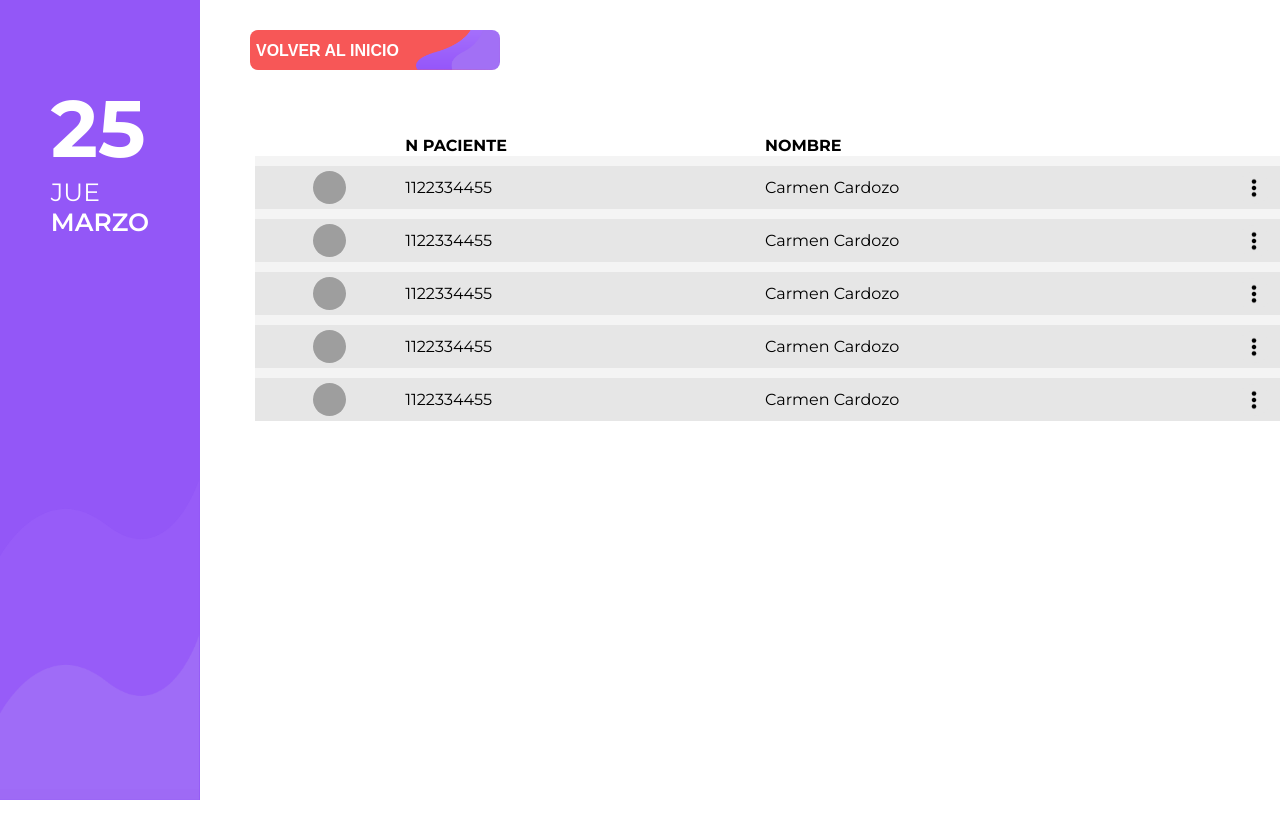
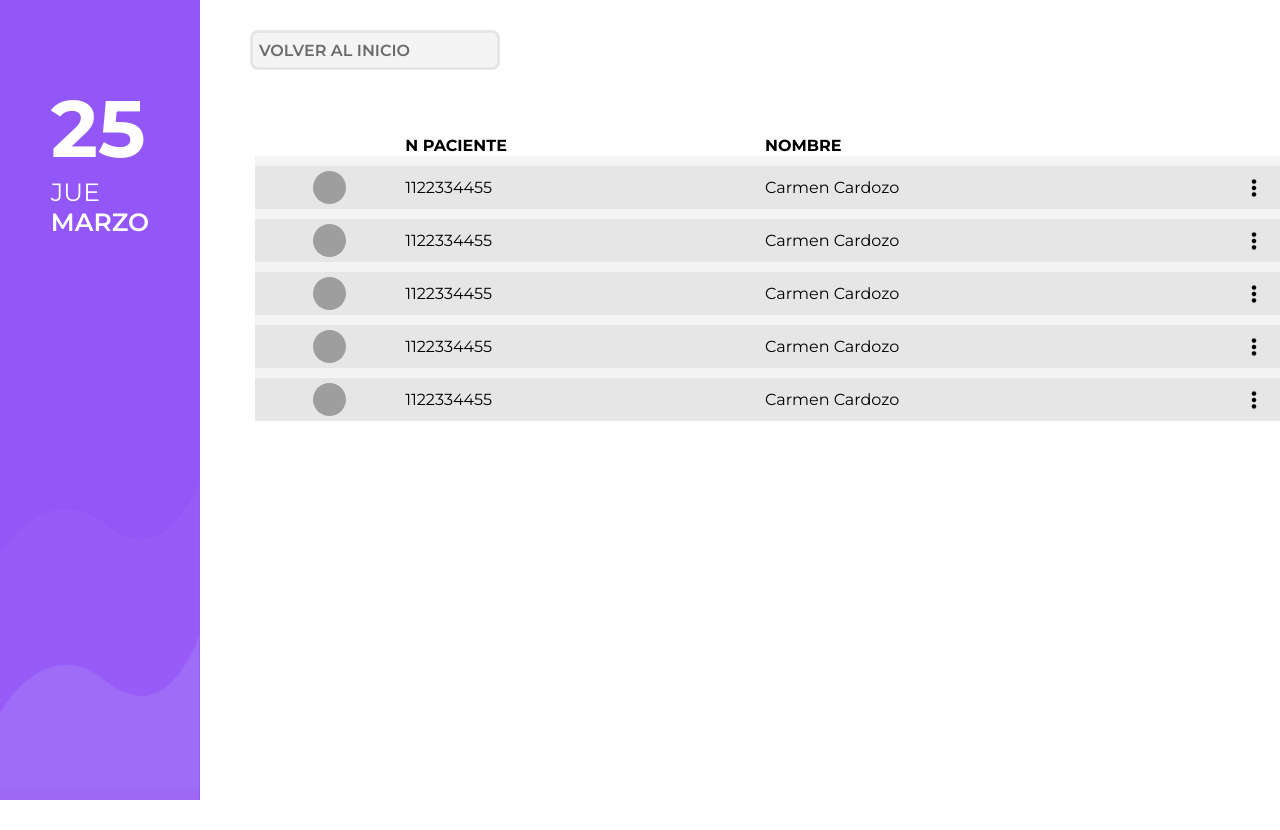
Before and after one commit to fabrizioserial/OncoMedicWEB, a React (Create React App) app: page /seeAllUsers in a window 1280 px wide. Shown: the top 830 px of the page. Built offline with nearby package versions, Linux system fonts and the light colour scheme; grey boxes are pictures that could not be loaded.

Commit message:
add modal fix it

```diff
--- a/src/component/home/modals/ModalPopOver.css
+++ b/src/component/home/modals/ModalPopOver.css
@@ -21,6 +21,8 @@
     height: 400px; /* Height in proportion to its parent container */
     margin: auto; /* Auto margin according to the element width */
     padding: 10px;
+    display: flex;
+    flex-direction: column;
     border: 1px solid black;
     border-radius: 20px; /* Optional. Rounds container corners */
     border-style: none;
@@ -32,6 +34,11 @@
    font-size: 25px;
    font-weight: bold;
    border-style: none;
+   display: flex;
+   margin-right: 10px;
+   justify-self: end;
+   position: absolute;
+   align-self: flex-end;
 }
 .close:hover,
 .close:focus {
@@ -49,12 +56,17 @@
 }
 
 .add-inside-the-modal{
-    margin-top: 50px;
-    margin-left: 20px;
+    margin-top: 45px;
+    margin-left: 35px;
 }
 .add-cancer-the-modal{
     margin-top: 30px;
     margin-left: 20px;
+}
+.add-modal-line{
+    margin-top: 15px;
+    margin-left: 30px;
+    margin-right: 30px;
 }
 
 .numero-del-paciente{
@@ -66,19 +78,28 @@
     padding: 2px;
     font-size: 15px;
     padding-left: 10px;
-    margin-left: 20px;
 }
 
 .agregar-button{
     background-color:#8A2CE2;
     width: 200px;
     height: 50px;
-    margin-top: 70px;
-    margin-left: 185px;
     color: white;
     font-weight: 600;
     font-size: 15px;
     border-radius: 7px;
     border-style: none;
-    margin-left: 205px;
+    cursor: pointer;
 }
+.add-cont-button{
+    display: flex;
+    align-self: flex-end;
+    margin-right: 35px;
+    margin-top: 35px;
+}
+
+.modal-add-input-cont{
+    display: flex;
+    justify-content: center;
+    align-items: center;
+}
--- a/src/component/home/modals/ModalPopOver.js
+++ b/src/component/home/modals/ModalPopOver.js
@@ -24,29 +24,29 @@ const ModalPopOver = (props) => {
                  className="close"
                  onClick={ closeModal }>&times;
             </span>
-            <div>
+            <div >
                <p className="modal-title">REGISTRAR NUEVO PACIENTE</p>
-               <ColoredLine color="gray" />
+               <hr className="add-modal-line"/>
             </div>
             <div className="add-inside-the-modal">
                 <p>Numero de paciente</p>
             </div>
-            <div>
+            <div className="modal-add-input-cont">
                <input className="numero-del-paciente"
                   id="idDelPaciente"
                   placeholder="Introduzca el numero del paciente"
                   variant="outlined"/>
             </div>
-            <div className="add-cancer-the-modal">
+            <div className="add-inside-the-modal">
                 <p>Tipo de cancer</p>
             </div>
-            <div>
+            <div className="modal-add-input-cont">
                <input className="numero-del-paciente"
                   id="cancerDelPaciente"
                   placeholder="Introduzca el tipo de cancer"
                   variant="outlined"/>
             </div>
-            <div>
+            <div className="add-cont-button">
                <button className="agregar-button">AGREGAR</button>
             </div>
          </div>
--- a/src/component/home/modals/ModalPopOverEliminate.css
+++ b/src/component/home/modals/ModalPopOverEliminate.css
@@ -62,7 +62,7 @@
 .eliminate-numero-del-paciente{
     width: 354px;
     height: 30px;
-    border-color:red;
+    border-color:#a0a0a0;
     border-style: solid;
     border-radius: 7px;
     padding: 2px;
@@ -72,7 +72,7 @@
 }
 
 .agregar-eliminate-button{
-    background-color:red;
+    background-color:#F63A39;
     width: 370px;
     height: 50px;
     margin-top: 70px;
@@ -81,4 +81,6 @@
     font-size: 15px;
     border-style: none;
     margin-left: 30px;
+    border-radius: 7px;
+    border-style: none;
 }
--- a/src/component/home/seeAllUsers/ButtonGoBack.css
+++ b/src/component/home/seeAllUsers/ButtonGoBack.css
@@ -6,19 +6,22 @@
     width: 250px;
     height: 40px;
     border-style:none;
-    background-color: #f75757;
-    color: white;
+    background-color: #F4F4F4;
+    color: #6b6b6b;
     font-weight: 600;
+    text-decoration: none;
     text-align: start;
     vertical-align: middle;
-    line-height: 40px;
     font-size: 16px;
-    background-image: url('../../../img/purple_home_button1.png');
-    background-repeat: no-repeat;
-    background-size: contain;
-    background-position: right;
+    border-width: 3px;
+    border-style: solid;
+    border-color: #E6E6E6;
     border-radius: 8px;
     cursor: pointer;
     margin-left: 10px;
+    display: flex;
+    align-items: center;
     margin-bottom: 50px;
+    font-family: 'Montserrat', sans-serif;
+
 }
--- a/src/component/home/seeAllUsers/ButtonGoBack.js
+++ b/src/component/home/seeAllUsers/ButtonGoBack.js
@@ -9,8 +9,7 @@ export const ButtonGoBack = (props) => {
     return(
         <div className="go-back-back">
             <Link to="/home" className="">
-                <button className="goBack-btn">
-                    <p>{props.text}</p>
+                <button className="goBack-btn">{props.text}
                 </button>
             </Link>
         </div>
--- a/src/index.css
+++ b/src/index.css
@@ -13,6 +13,9 @@ body {
 * {
   margin-top: 0;
 }
+a{
+  text-decoration: none;
+}
 
 code {
   font-family: source-code-pro, Menlo, Monaco, Consolas, 'Courier New',
```
Also changed, not shown: jsconfig.json (+8 -6 lines).
